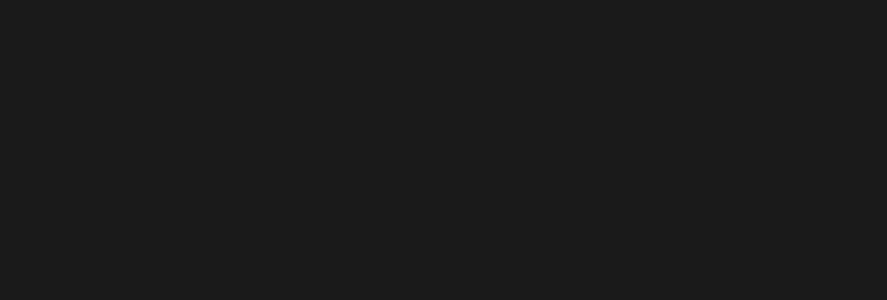
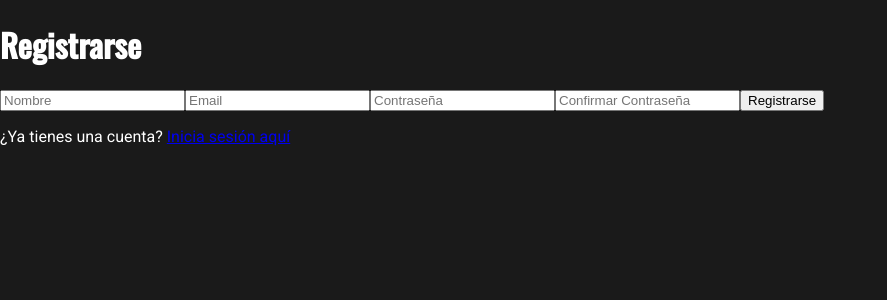
Before and after one commit to mseligmann39/Guias, a React (Vite) app in the folder frontend/: page /register in a window 1280 px wide. Before the commit this address had no page. Shown: the top 300 px of the page, without its empty margins (0-887 px from the left). Built offline with nearby package versions, Linux system fonts and the light colour scheme.

Commit message:
Login y Register en desarrollo

```diff
--- a/frontend/src/App.jsx
+++ b/frontend/src/App.jsx
@@ -1,21 +1,19 @@
 import React from 'react';
 import { Routes, Route } from 'react-router-dom';
 import HomePage from './pages/HomePage';
-import GameDetailPage from './pages/GameDetailPage'; // <-- 1. Importa la nueva página que crearemos
+import GameDetailPage from './pages/GameDetailPage';
 import GuideDetailPage from './pages/GuideDetailPage';
+import LoginPage from './pages/LoginPage';
+import RegisterPage from './pages/RegisterPage';
 
 function App() {
   return (
     <Routes>
-      {/* La ruta raíz ahora muestra la lista de todos los juegos */}
       <Route path="/" element={<HomePage />} />
-
-      {/* 2. Añade una ruta dinámica. El ":id" es un parámetro que cambiará */}
       <Route path="/games/:id" element={<GameDetailPage />} />
-
-      {/* Aquí podrías añadir más rutas en el futuro */}
       <Route path="/guides/:id" element={<GuideDetailPage />} />
-
+      <Route path="/login" element={<LoginPage />} />
+      <Route path="/register" element={<RegisterPage />} />
     </Routes>
   );
 }
--- a/frontend/src/components/layout/Header.jsx
+++ b/frontend/src/components/layout/Header.jsx
@@ -1,9 +1,21 @@
 import React from "react";
-import { Link } from "react-router-dom";
+import { Link, useNavigate} from "react-router-dom";
 import "./Header.css";
 import logo from "../../assets/logo.png";
+import { useAuth } from "../../context/AuthContext";
+
 
 function Header() {
+
+const { user, logout } = useAuth(); // Obtén el usuario y la función logout
+
+    const navigate = useNavigate();
+
+    const handleLogout = async () => {
+        await logout();
+        navigate('/'); // Opcional: redirige al home después del logout
+    };
+
   return (
     <header className="main-header">
       <div className="logo-container">
@@ -11,18 +23,20 @@ function Header() {
           <img src={logo} alt="Logo" className="logo-img" />
         </Link>
       </div>
-      {/* <nav className='main=nav'>
-                <ul>
-                    <li><Link to='/guides'>Guias</Link></li>
-                    <li><Link to='/games'>Juegos</Link></li>
-                    <li><Link to='/about'>Sobre nosotros</Link></li>
-                    <li><Link to='/contact'>Contacto</Link></li>
-                </ul>
-            </nav> */}
-
-      <div className="user-actions">
-        <button className="login-button">Iniciar sesión</button>
-      </div>
+      <nav>
+                {user ? (
+                    // Si el usuario existe (está logueado)
+                    <>
+                        <span>Bienvenido, {user.name}!</span>
+                        <button onClick={handleLogout} className="logout-button">Cerrar Sesión</button>
+                    </>
+                ) : (
+                    // Si el usuario es null (no está logueado)
+                    <>
+                        <Link to="/login">Iniciar Sesión</Link>
+                    </>
+                )}
+            </nav>
     </header>
   );
 }
--- /dev/null
+++ b/frontend/src/context/AuthContext.jsx
@@ -0,0 +1,54 @@
+import { createContext, useContext, useState } from "react";
+import axios from "axios";
+
+const AuthContext = createContext();
+
+export const AuthProvider = ({ children }) => {
+  const [user, setUser] = useState(null);
+  axios.defaults.withCredentials = true;
+  axios.defaults.baseURL = import.meta.env.VITE_API_BASE_URL;
+
+  const login = async (email, password) => {
+    await axios.get("sanctum/csrf-cookie");
+
+    await axios.post("/login", {
+      email,
+      password,
+    });
+
+    const { data } = await axios.get("/api/user");
+    setUser(data);
+  };
+
+  const register = async (name, email, password, password_confirmation) => {
+    await axios.get("/sanctum/csrf-cookie");
+    await axios.post("/register", {
+      name,
+      email,
+      password,
+      password_confirmation,
+    });
+
+    // Después del registro, hacemos login para obtener los datos
+    await login(email, password);
+  };
+  const logout = async () => {
+    try {
+      await axios.post("/logout");
+    } catch (error) {
+      console.error("Error al cerrar sesión:", error);
+    } finally {
+      setUser(null); // Siempre quitamos al usuario del estado, incluso si falla el logout en backend
+    }
+  };
+
+  // Asegúrate de añadir `logout` al valor del Provider
+  return (
+    <AuthContext.Provider value={{ user, login, register, logout }}>
+      {children}
+    </AuthContext.Provider>
+  );
+};
+
+// Hook personalizado para usar el contexto fácilmente en otros componentes
+export const useAuth = () => useContext(AuthContext);
--- a/frontend/src/main.jsx
+++ b/frontend/src/main.jsx
@@ -1,13 +1,16 @@
-import { StrictMode } from 'react'
-import { createRoot } from 'react-dom/client'
-import './index.css'
-import App from './App.jsx'
-import { BrowserRouter } from 'react-router-dom'
+import { StrictMode } from 'react'; // <--- Importas StrictMode directamente
+import { createRoot } from 'react-dom/client';
+import './index.css';
+import App from './App.jsx';
+import { BrowserRouter } from 'react-router-dom';
+import { AuthProvider } from './context/AuthContext.jsx';
 
 createRoot(document.getElementById('root')).render(
-  <StrictMode>
+  <StrictMode> {/* <--- ¡Solución! Lo usamos sin el prefijo "React." */}
     <BrowserRouter>
-    <App />
+      <AuthProvider>
+        <App />
+      </AuthProvider>
     </BrowserRouter>
-  </StrictMode>,
-)
+  </StrictMode>, // <--- ¡Solución!
+);
--- a/frontend/src/pages/HomePage.jsx
+++ b/frontend/src/pages/HomePage.jsx
@@ -42,6 +42,7 @@ function HomePage() {
     <>
       <Header />
       <main className="homepage-main">
+
         <div className="search-container">
           <input
             type="text"
--- /dev/null
+++ b/frontend/src/pages/LoginPage.jsx
@@ -0,0 +1,42 @@
+// src/pages/LoginPage.jsx
+import { useState } from 'react';
+import { useAuth } from '../context/AuthContext';
+import { useNavigate, Link } from 'react-router-dom';
+
+function LoginPage() {
+    const [email, setEmail] = useState('');
+    const [password, setPassword] = useState('');
+    const [error, setError] = useState(null);
+    const { login } = useAuth();
+    const navigate = useNavigate();
+
+    const handleSubmit = async (e) => {
+        e.preventDefault();
+        setError(null);
+        try {
+            await login(email, password);
+            navigate('/'); // Redirige a la página principal después del login
+        } catch (err) {
+            setError("Credenciales incorrectas. Por favor, inténtalo de nuevo.");
+            console.error(err);
+        }
+    };
+
+    return (
+        <div>
+            <h1>Iniciar Sesión</h1>
+            <form onSubmit={handleSubmit}>
+                {/* Input para el email */}
+                <input type="email" value={email} onChange={e => setEmail(e.target.value)} placeholder="Email" required />
+                {/* Input para la contraseña */}
+                <input type="password" value={password} onChange={e => setPassword(e.target.value)} placeholder="Contraseña" required />
+
+                {error && <p style={{color: 'red'}}>{error}</p>}
+
+                <button type="submit">Login</button>
+            </form>
+            <p>¿No tienes una cuenta? <Link to="/register">Regístrate aquí</Link></p>
+        </div>
+    );
+}
+export default LoginPage;
--- /dev/null
+++ b/frontend/src/pages/RegisterPage.jsx
@@ -0,0 +1,52 @@
+// src/pages/RegisterPage.jsx
+import { useState } from 'react';
+import { useAuth } from '../context/AuthContext';
+import { useNavigate, Link } from 'react-router-dom';
+
+function RegisterPage() {
+    const [name, setName] = useState('');
+    const [email, setEmail] = useState('');
+    const [password, setPassword] = useState('');
+    const [passwordConfirmation, setPasswordConfirmation] = useState('');
+    const [error, setError] = useState(null);
+    const { register } = useAuth();
+    const navigate = useNavigate();
+
+    const handleSubmit = async (e) => {
+        e.preventDefault();
+        setError(null);
+
+        // Validación simple de contraseña
+        if (password !== passwordConfirmation) {
+            setError("Las contraseñas no coinciden.");
+            return;
+        }
+
+        try {
+            await register(name, email, password, passwordConfirmation);
+            navigate('/'); // Redirige a la página principal después del registro exitoso
+        } catch (err) {
+            // Aquí podrías manejar errores específicos de la API, como email ya existente
+            setError("Error al registrar. Verifica tus datos.");
+            console.error(err);
+        }
+    };
+
+    return (
+        <div>
+            <h1>Registrarse</h1>
+            <form onSubmit={handleSubmit}>
+                <input type="text" value={name} onChange={e => setName(e.target.value)} placeholder="Nombre" required />
+                <input type="email" value={email} onChange={e => setEmail(e.target.value)} placeholder="Email" required />
+                <input type="password" value={password} onChange={e => setPassword(e.target.value)} placeholder="Contraseña" required />
+                <input type="password" value={passwordConfirmation} onChange={e => setPasswordConfirmation(e.target.value)} placeholder="Confirmar Contraseña" required />
+
+                {error && <p style={{color: 'red'}}>{error}</p>}
+
+                <button type="submit">Registrarse</button>
+            </form>
+            <p>¿Ya tienes una cuenta? <Link to="/login">Inicia sesión aquí</Link></p>
+        </div>
+    );
+}
+export default RegisterPage;
```
Also changed, not shown: frontend/src/pages/LoginPage.css (added), frontend/src/pages/RegisterPage.css (added).
